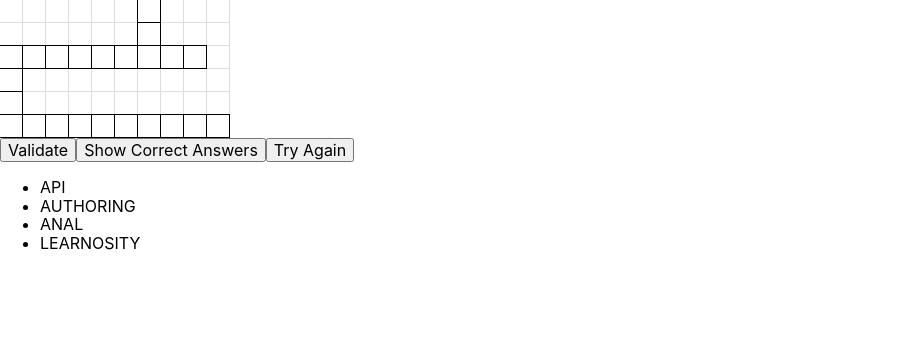
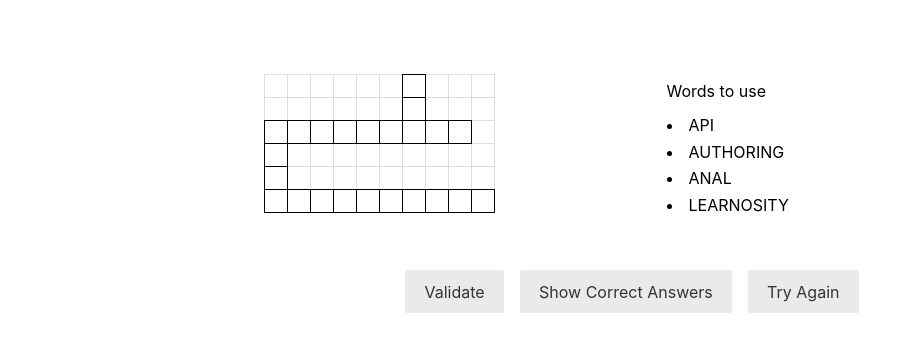
Before and after one commit to PoppinMic/cross-word, a React (Create React App) app: page / in a window 1280 px wide. Shown: the top 352 px of the page, without its empty margins (0-922 px from the left). Built offline with nearby package versions, Linux system fonts and the light colour scheme.

Commit message:
better styles

```diff
--- a/src/App.tsx
+++ b/src/App.tsx
@@ -1,14 +1,15 @@
 import React from 'react';
 
+import { AppWrapper } from './styles/common';
 import GlobalStyles from './styles/global';
 import CrossWord from './components/CrossWord';
 
 const App: React.FC = () => {
   return (
-    <div className="App">
+    <AppWrapper>
       <GlobalStyles />
       <CrossWord />
-    </div>
+    </AppWrapper>
   );
 };
 
--- a/src/components/CrossWord/Grid.tsx
+++ b/src/components/CrossWord/Grid.tsx
@@ -2,7 +2,13 @@
 import _ from 'lodash';
 
 import { ERROR_MSG } from '../../constants/messages';
-import { BlockWrapper, Block, Overlay } from './styles';
+import {
+  BlockWrapper,
+  Block,
+  Overlay,
+  GridWrapper,
+  ButtonsWrapper
+} from './styles';
 import { color_correct_green, color_wrong_red } from '../../styles/cssVars';
 
 interface IGridSource {
@@ -91,14 +97,16 @@
 
   return (
     <React.Fragment>
-      <div>
+      <GridWrapper>
         {gridSource.map((row, index) => (
           <div key={row + index}>{renderBlocks(row, index)}</div>
         ))}
-      </div>
-      <button onClick={validateAnswers}>Validate</button>
-      <button onClick={showCorrectAnswers}>Show Correct Answers</button>
-      <button onClick={resetGrid}>Try Again</button>
+      </GridWrapper>
+      <ButtonsWrapper>
+        <button onClick={validateAnswers}>Validate</button>
+        <button onClick={showCorrectAnswers}>Show Correct Answers</button>
+        <button onClick={resetGrid}>Try Again</button>
+      </ButtonsWrapper>
     </React.Fragment>
   );
 };
--- a/src/components/CrossWord/WordList.tsx
+++ b/src/components/CrossWord/WordList.tsx
@@ -1,15 +1,18 @@
 import React from 'react';
 
+import { WordListWrapper } from './styles';
 interface IListOfWords {
   listOfWord: Array<string>;
 }
+
 const WordList = ({ listOfWord }: IListOfWords) => {
   return (
-    <ul>
+    <WordListWrapper>
+      <p>Words to use</p>
       {listOfWord.map((word, index) => (
         <li key={word + '-' + index}>{word}</li>
       ))}
-    </ul>
+    </WordListWrapper>
   );
 };
 
--- a/src/components/CrossWord/styles.ts
+++ b/src/components/CrossWord/styles.ts
@@ -1,5 +1,54 @@
 import styled from 'styled-components';
-import { color_light_gray, color_white } from '../../styles/cssVars';
+import {
+  color_light_gray,
+  color_white,
+  color_text_button,
+  color_gray_button_bg,
+  color_gray_button_hover
+} from '../../styles/cssVars';
+
+export const GridWrapper = styled.div`
+  padding: 2px;
+  flex: 0 0 50%;
+  max-width: 23em;
+  margin-right: 2em;
+`;
+
+export const ButtonsWrapper = styled.div`
+  order: 2;
+  flex: 0 0 100%;
+  margin-top: 2em;
+  text-align: center;
+  button {
+    margin-right: 1em;
+    background-color: ${color_gray_button_bg};
+    color: ${color_text_button};
+    border: none;
+    cursor: pointer;
+    display: inline-block;
+    position: relative;
+    outline: none;
+    padding: 0.6em 1.2em;
+    line-height: 1.5em;
+    border-radius: 2px;
+    transition: all 0.2s linear, color;
+    box-shadow: none;
+    user-select: none;
+    &:hover {
+      background-color: ${color_gray_button_hover};
+      box-shadow: 0 3px 5px 2px #cbcbcb;
+    }
+  }
+`;
+
+export const WordListWrapper = styled.ul`
+  flex: 0 0 30%;
+  padding: 0;
+  li {
+    list-style-position: inside;
+    margin-bottom: 0.5em;
+  }
+`;
 
 export const BlockWrapper = styled.span`
   position: relative;
--- /dev/null
+++ b/src/styles/common.ts
@@ -0,0 +1,10 @@
+import styled from 'styled-components';
+
+export const AppWrapper = styled.div`
+  max-width: 1170px;
+  margin: 50px auto;
+  display: flex;
+  flex-flow: row wrap;
+  justify-content: center;
+  align-items: center;
+`;
--- a/src/styles/cssVars.ts
+++ b/src/styles/cssVars.ts
@@ -2,3 +2,8 @@
 export const color_light_gray = '#dddddd';
 export const color_correct_green = '#65a00d';
 export const color_wrong_red = '#e14747';
+
+//button
+export const color_text_button = '#333';
+export const color_gray_button_bg = '#eaeaea';
+export const color_gray_button_hover = '#ccc';
```
